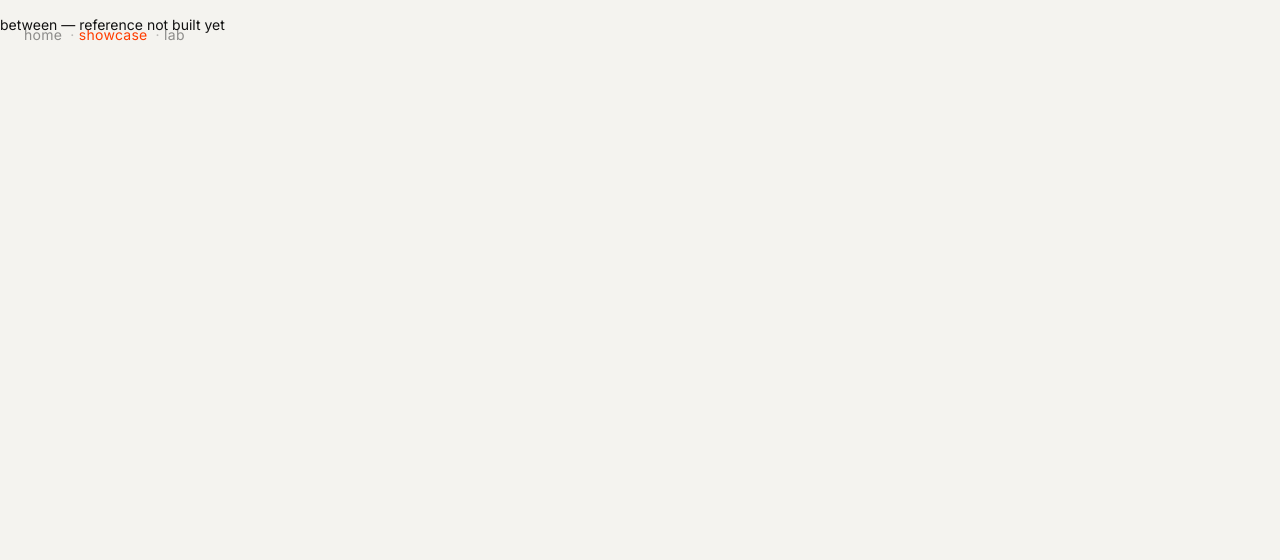
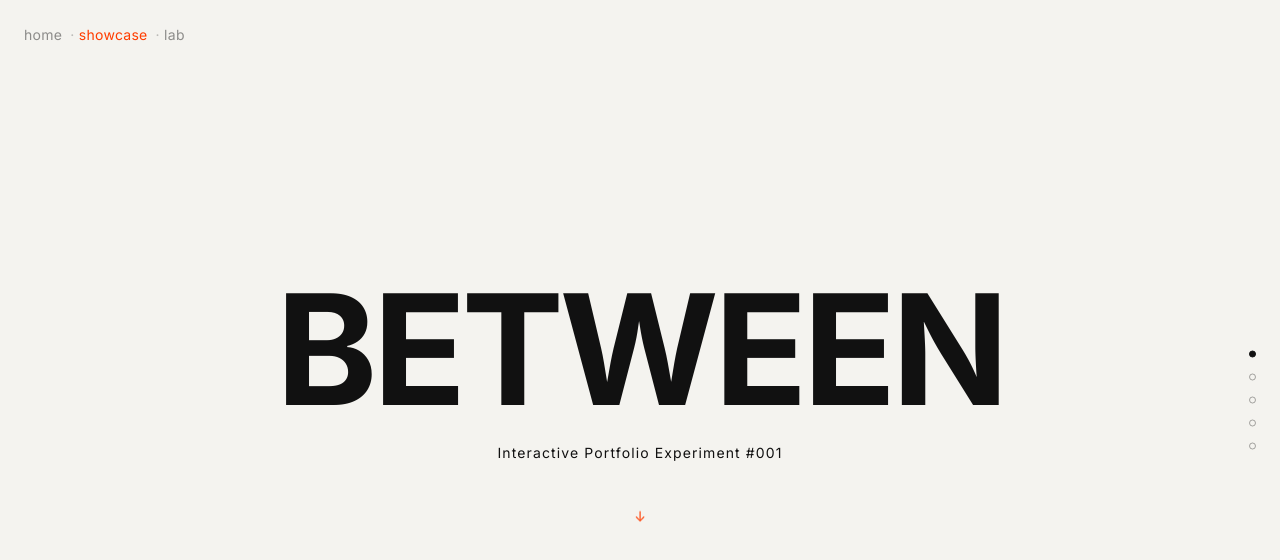
Before and after one commit to hyojin-park24/beetween-001, a React (Vite) app: page /showcase in a window 1280 px wide. Shown: the top 560 px of the page. Built offline with nearby package versions, Linux system fonts and the light colour scheme; a web font is replaced by a local one.

Commit message:
chore(session1): reference between

```diff
--- a/src/pages/ShowcasePage.tsx
+++ b/src/pages/ShowcasePage.tsx
@@ -1,5 +1,6 @@
 import type { ComponentType } from 'react';
 import { useParams } from 'react-router-dom';
+import Between from '../reference/between';
 import FlipWords from '../reference/flip-words';
 import TimeSpace from '../reference/time-space';
 import CanvasExperience from '../reference/canvas-experience';
@@ -15,7 +16,7 @@ export default function ShowcasePage() {
   const { feature } = useParams();
 
   if (feature === undefined) {
-    return <p>between — reference not built yet</p>;
+    return <Between />;
   }
 
   const Feature = FEATURES[feature];
--- /dev/null
+++ b/src/reference/between/Between.module.css
@@ -0,0 +1,136 @@
+.viewport {
+  position: relative;
+  width: 100%;
+  height: 100vh;
+  overflow: hidden;
+}
+
+/* One tall column of full-height sections; only this element moves. */
+.track {
+  will-change: transform;
+  transition: transform var(--dur-section) var(--ease);
+}
+
+.section {
+  position: relative;
+  width: 100%;
+  height: 100vh;
+}
+
+/* --- intro --------------------------------------------------------------- */
+
+.intro {
+  display: flex;
+  flex-direction: column;
+  align-items: center;
+  justify-content: center;
+  gap: 16px;
+  height: 100%;
+}
+
+.title {
+  margin: 0;
+  font-family: var(--font-latin);
+  font-size: var(--size-display);
+  font-weight: 700;
+  letter-spacing: -0.03em;
+  line-height: 1;
+}
+
+.subtitle {
+  margin: 0;
+  font-family: var(--font-latin);
+  font-size: var(--size-body);
+  letter-spacing: 0.08em;
+}
+
+.arrow {
+  margin: 24px 0 0;
+  font-family: var(--font-latin);
+  font-size: var(--size-body);
+  color: var(--accent);
+  animation: nudge calc(var(--dur-move) * 1.6) var(--ease) infinite;
+}
+
+@keyframes nudge {
+  0%,
+  100% {
+    transform: translateY(0);
+  }
+  50% {
+    transform: translateY(12px);
+  }
+}
+
+/* --- end ----------------------------------------------------------------- */
+
+.end {
+  display: flex;
+  flex-direction: column;
+  align-items: center;
+  justify-content: center;
+  gap: 8px;
+  height: 100%;
+  font-family: var(--font-latin);
+  font-size: var(--size-body);
+  text-align: center;
+}
+
+.endLine {
+  margin: 0;
+}
+
+.endLink {
+  margin-top: 24px;
+}
+
+.endLink a {
+  color: var(--ink);
+}
+
+/* --- section dots -------------------------------------------------------- */
+
+.dots {
+  position: fixed;
+  top: 50%;
+  right: 24px;
+  z-index: 10;
+  display: flex;
+  flex-direction: column;
+  gap: 16px;
+  transform: translateY(-50%);
+}
+
+.dot {
+  width: 7px;
+  height: 7px;
+  padding: 0;
+  border: 1px solid var(--ink);
+  border-radius: 50%;
+  background: transparent;
+  opacity: 0.35;
+  cursor: pointer;
+  transition:
+    opacity var(--dur-move) var(--ease),
+    background-color var(--dur-move) var(--ease);
+}
+
+.dot:hover {
+  opacity: 0.7;
+}
+
+.dotCurrent {
+  opacity: 1;
+  background: var(--ink);
+}
+
+@media (prefers-reduced-motion: reduce) {
+  .track,
+  .dot {
+    transition-duration: 150ms;
+  }
+
+  .arrow {
+    animation: none;
+  }
+}
--- /dev/null
+++ b/src/reference/between/index.tsx
@@ -0,0 +1,150 @@
+import { useEffect, useRef, useState } from 'react';
+import { Link } from 'react-router-dom';
+import FlipWords from '../flip-words';
+import TimeSpace from '../time-space';
+import CanvasExperience from '../canvas-experience';
+import { useWheelStep } from '../flip-words/useWheelStep';
+import styles from './Between.module.css';
+
+/** Replace with the real repository URL once the project is published. */
+const REPO_URL = '{REPO_URL}';
+
+/** Matches --dur-section: no input is taken while the track is travelling. */
+const LOCK_MS = 600;
+const WHEEL_THRESHOLD = 60;
+
+const SECTIONS = ['INTRO', 'WORDS', 'TIME × SPACE', 'CANVAS', 'END'];
+const INTRO = 0;
+const WORDS = 1;
+const TIME_SPACE = 2;
+const CANVAS = 3;
+const END = 4;
+
+/**
+ * WORDS and TIME × SPACE own the wheel themselves and only hand the section
+ * over through onEdge; the other three let the wheel move the page directly.
+ */
+const WHEEL_SECTIONS = [INTRO, CANVAS, END];
+
+export default function Between() {
+  const [index, setIndex] = useState(INTRO);
+  const [entryFrom, setEntryFrom] = useState<'above' | 'below' | undefined>(undefined);
+  const [locked, setLocked] = useState(false);
+  const viewportRef = useRef<HTMLDivElement>(null);
+
+  // The page itself must never scroll; the track transform is the only movement.
+  useEffect(() => {
+    const previous = document.body.style.overflow;
+    document.body.style.overflow = 'hidden';
+    return () => {
+      document.body.style.overflow = previous;
+    };
+  }, []);
+
+  // Each move locks input until the track has arrived.
+  useEffect(() => {
+    if (!locked) return;
+    const timer = window.setTimeout(() => setLocked(false), LOCK_MS);
+    return () => window.clearTimeout(timer);
+  }, [locked]);
+
+  // Moving down means the next section is entered from above, and vice versa.
+  function goTo(next: number) {
+    if (locked || next === index || next < 0 || next >= SECTIONS.length) return;
+    setEntryFrom(next > index ? 'above' : 'below');
+    setIndex(next);
+    setLocked(true);
+  }
+
+  function step(direction: 1 | -1) {
+    goTo(index + direction);
+  }
+
+  const stepRef = useRef(step);
+  useEffect(() => {
+    stepRef.current = step;
+  });
+
+  useWheelStep(viewportRef, step, {
+    enabled: !locked && WHEEL_SECTIONS.includes(index),
+    threshold: WHEEL_THRESHOLD,
+    lockMs: LOCK_MS,
+  });
+
+  useEffect(() => {
+    function handleKeyDown(event: KeyboardEvent) {
+      if (event.key === 'PageDown' || event.key === ' ') {
+        event.preventDefault();
+        stepRef.current(1);
+      } else if (event.key === 'PageUp') {
+        event.preventDefault();
+        stepRef.current(-1);
+      }
+    }
+    window.addEventListener('keydown', handleKeyDown);
+    return () => window.removeEventListener('keydown', handleKeyDown);
+  }, []);
+
+  // A feature at the end of its own axis passes the section change up to us.
+  function handleEdge(edge: 'start' | 'end') {
+    step(edge === 'end' ? 1 : -1);
+  }
+
+  return (
+    <div className={styles.viewport} ref={viewportRef}>
+      <div className={styles.track} style={{ transform: `translateY(${-index * 100}vh)` }}>
+        <section className={styles.section}>
+          <div className={styles.intro}>
+            <h1 className={styles.title}>BETWEEN</h1>
+            <p className={styles.subtitle}>Interactive Portfolio Experiment #001</p>
+            <p className={styles.arrow}>&darr;</p>
+          </div>
+        </section>
+
+        <section className={styles.section}>
+          <FlipWords active={index === WORDS} entryFrom={entryFrom} onEdge={handleEdge} />
+        </section>
+
+        <section className={styles.section}>
+          <TimeSpace active={index === TIME_SPACE} entryFrom={entryFrom} onEdge={handleEdge} />
+        </section>
+
+        <section className={styles.section}>
+          <CanvasExperience active={index === CANVAS} entryFrom={entryFrom} />
+        </section>
+
+        <section className={styles.section}>
+          <div className={styles.end}>
+            <p className={styles.endLine}>
+              4주 동안 타이포그래피 중심 인터랙션 4개를 직접 다시 만들어 보는 학습 저장소.
+            </p>
+            <p className={styles.endLine}>Built in four weeks, one feature a week.</p>
+            <p className={styles.endLine}>
+              Interaction patterns inspired by Jongmin Kim (cmiscm.com).
+            </p>
+            <p className={styles.endLine}>{REPO_URL}</p>
+            <p className={`${styles.endLine} ${styles.endLink}`}>
+              <Link to="/lab">/lab 에서 내 구현 보기</Link>
+            </p>
+          </div>
+        </section>
+      </div>
+
+      <nav className={styles.dots}>
+        {SECTIONS.map((name, i) => (
+          <button
+            key={name}
+            type="button"
+            aria-label={name}
+            aria-current={i === index}
+            className={i === index ? `${styles.dot} ${styles.dotCurrent}` : styles.dot}
+            onClick={(event) => {
+              event.currentTarget.blur();
+              goTo(i);
+            }}
+          />
+        ))}
+      </nav>
+    </div>
+  );
+}
```
Also changed, not shown: src/reference/between/NOTES.md (added, +13 -0 lines).
